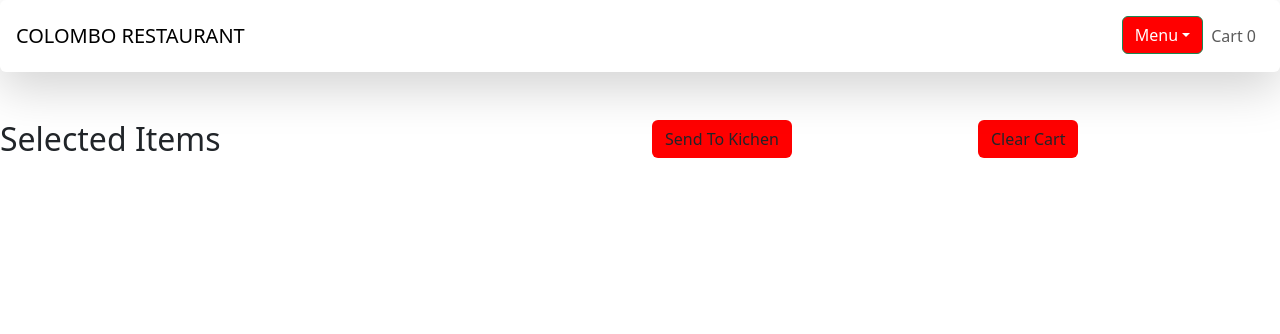
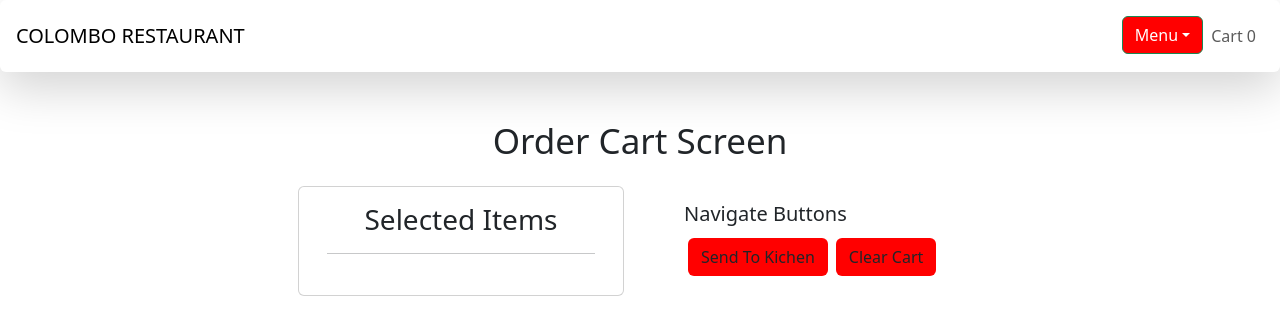
Before and after one commit to kavinda-KPD/Colombo_Resturent_MERN, a React (Create React App) app in the folder client/: page /cart in a window 1280 px wide. Shown: the top 334 px of the page. Built offline with nearby package versions, Linux system fonts and the light colour scheme.

Commit message:
Cart Screen Styling

```diff
--- a/client/src/screens/CartScreen.js
+++ b/client/src/screens/CartScreen.js
@@ -1,6 +1,7 @@
 import React from "react";
 import { useSelector, useDispatch } from "react-redux";
 import { placeOrder } from "../actions/orderAction";
+import Card from "react-bootstrap/Card";
 
 export default function CartScreen() {
   const cartstate = useSelector((state) => state.cartReducer);
@@ -55,43 +56,64 @@ export default function CartScreen() {
 
   return (
       <div>
+
+          <div
+              style={{
+                  display: "flex",
+                  justifyContent: "center",
+                  alignItems: "center",
+              }}
+          >
+              <h2 style={{fontSize: "35px"}}>Order Cart Screen</h2>
+          </div>
+
           <div className="row justify-content-center">
-        <div className="col-md-6">
-          <h2>Selected Items</h2>
+              <Card className="col-md-3 m-3">
+                  <Card.Body>
+                      <h3 className="row justify-content-center">Selected Items</h3>
+                      <hr />
 
                       {cartItems.map((item) => {
                           return (
                               <div className="flex-container">
-                <div className="text-left m-1">
+                                  <div className="text-left m-1 w-50">
                                       <h1>Name : {item.name}</h1>
                                       <h1>Quantity : {item.quantity}</h1>
-                  <hr />
+                                      <hr/>
                                   </div>
 
-                <div className="m-20 w-100 justify-content-end">
+                                  <div className="m-1 w-50 d-flex justify-content-end">
                                       <img
                                           src={item.image}
                                           className="img-fluid"
                                           alt=""
-                    style={{ height: "80px", width: "80px" }}
+                                          style={{height: "80px", width: "80px"}}
                                       />
                                   </div>
                               </div>
+
                           );
                       })}
+
+                  </Card.Body>
+              </Card>
+
+              <Card className="col-md-3 m-3 border-0">
+                  <Card.Body>
+                      <h1>Navigate Buttons</h1>
+
+                      <button className="btn m-1" onClick={sendToKichen}>
+                          Send To Kichen
+                      </button>
+
+                      <button className="btn m-1" onClick={clearCart}>
+                          Clear Cart
+                      </button>
+
+                  </Card.Body>
+              </Card>
           </div>
 
-        <div className="col-md -4">
-          <button className="btn" onClick={sendToKichen}>
-            Send To Kichen
-          </button>
-        </div>
-        <div className="col-md -4">
-          <button className="btn" onClick={clearCart}>
-            Clear Cart
-          </button>
-        </div>
-      </div>
       </div>
   );
 }
```
Lines whose indentation alone changed are shown as unchanged.
